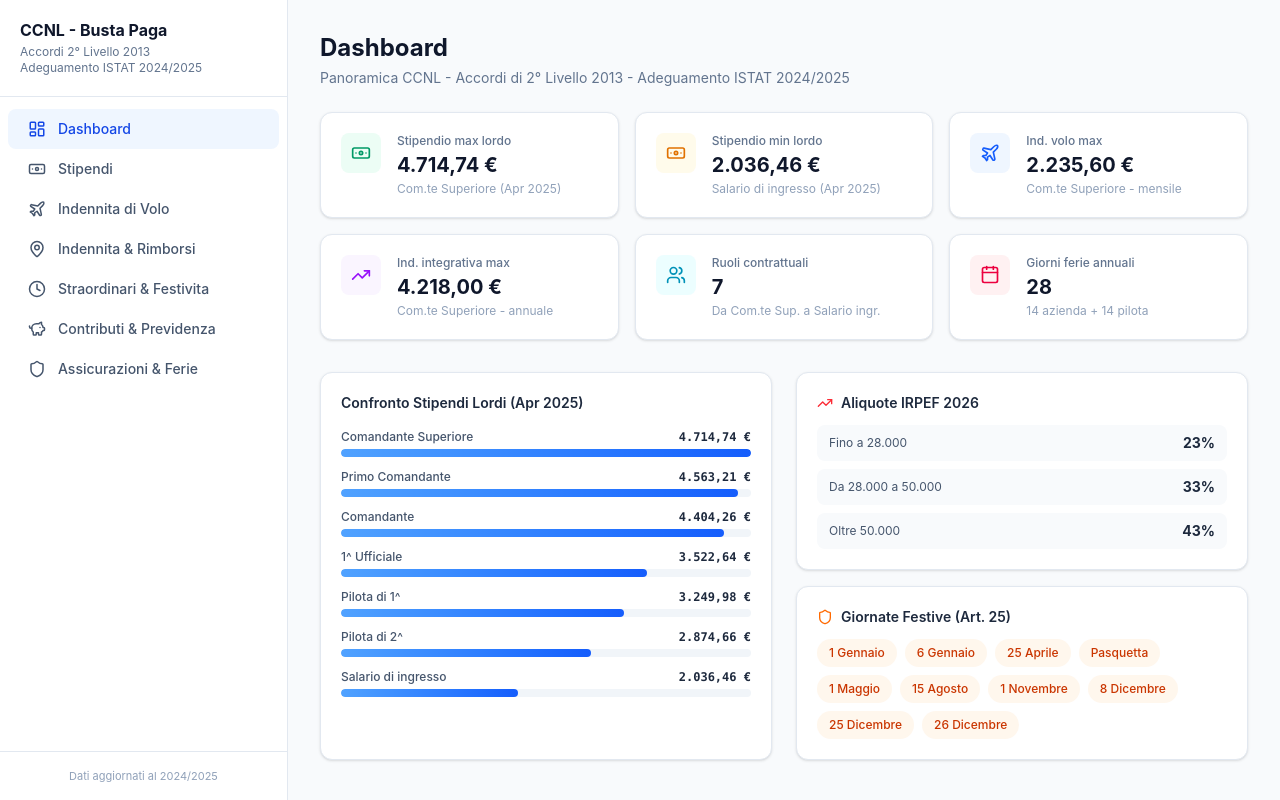
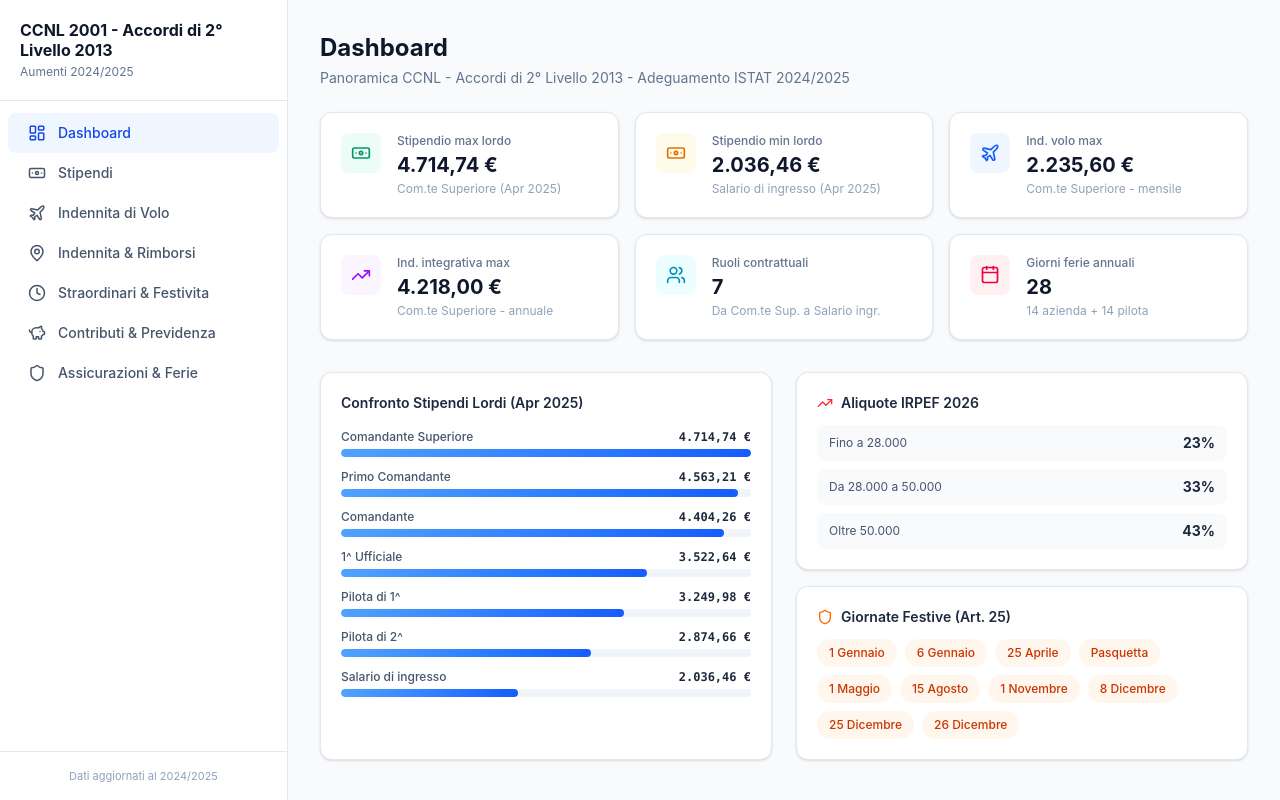
Before and after one commit to charlsintart-tech/ccnl-busta-paga, a React (Vite) app: page / in a window 1280 px wide. Built offline with nearby package versions, Linux system fonts and the light colour scheme.

Commit message:
fix: aggiorna intestazione CCNL 2001 - Accordi 2° Livello 2013 - Aumenti 2024/2025

```diff
--- a/src/components/Layout.tsx
+++ b/src/components/Layout.tsx
@@ -35,8 +35,9 @@ export default function Layout() {
         >
           {sidebarOpen ? <X size={22} /> : <Menu size={22} />}
         </button>
-        <h1 className="text-sm font-semibold text-slate-800 truncate">
-          CCNL - Accordi 2° Livello 2013
+        <h1 className="text-xs font-semibold text-slate-800 leading-snug">
+          <span className="block">CCNL 2001 - Accordi di 2° Livello 2013</span>
+          <span className="block">Aumenti 2024/2025</span>
         </h1>
       </div>
 
@@ -56,13 +57,10 @@ export default function Layout() {
       >
         <div className="p-5 border-b border-slate-200">
           <h1 className="text-base font-bold text-slate-900 leading-tight">
-            CCNL - Busta Paga
+            CCNL 2001 - Accordi di 2° Livello 2013
           </h1>
           <p className="text-xs text-slate-500 mt-1">
-            Accordi 2° Livello 2013
-          </p>
-          <p className="text-xs text-slate-500">
-            Adeguamento ISTAT 2024/2025
+            Aumenti 2024/2025
           </p>
         </div>
         <nav className="flex-1 py-3 overflow-y-auto">
```
